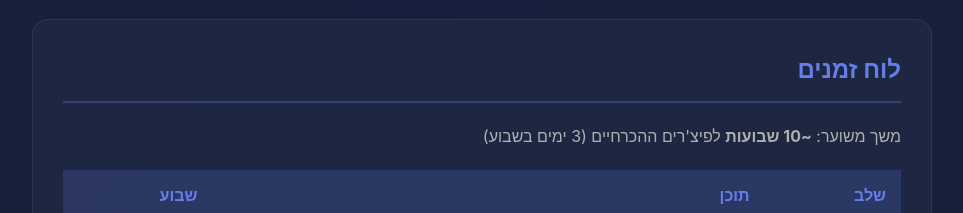
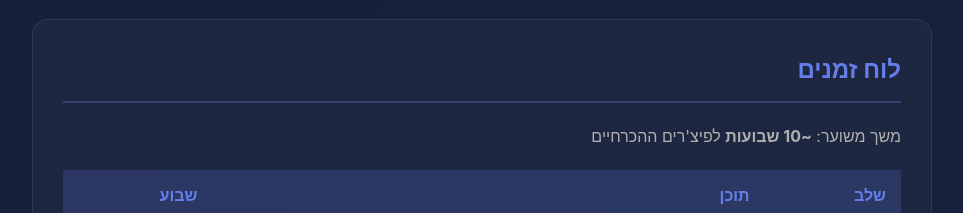
Before and after one commit to dangogit/brainers-proposal, a plain HTML site: page index.html in a window 1280 px wide. Shown: the part 11000-11213 px from the top of the page, without its empty margins (158-1121 px from the left). Drawn offline with Linux system fonts and the light colour scheme.

Commit message:
Remove work schedule detail from timeline

```diff
--- a/index.html
+++ b/index.html
@@ -810,7 +810,7 @@
         <!-- Timeline -->
         <div class="section">
             <h2>לוח זמנים</h2>
-            <p>משך משוער: <strong>~10 שבועות</strong> לפיצ'רים ההכרחיים (3 ימים בשבוע)</p>
+            <p>משך משוער: <strong>~10 שבועות</strong> לפיצ'רים ההכרחיים</p>
             <table>
                 <tr>
                     <th>שלב</th>
```
